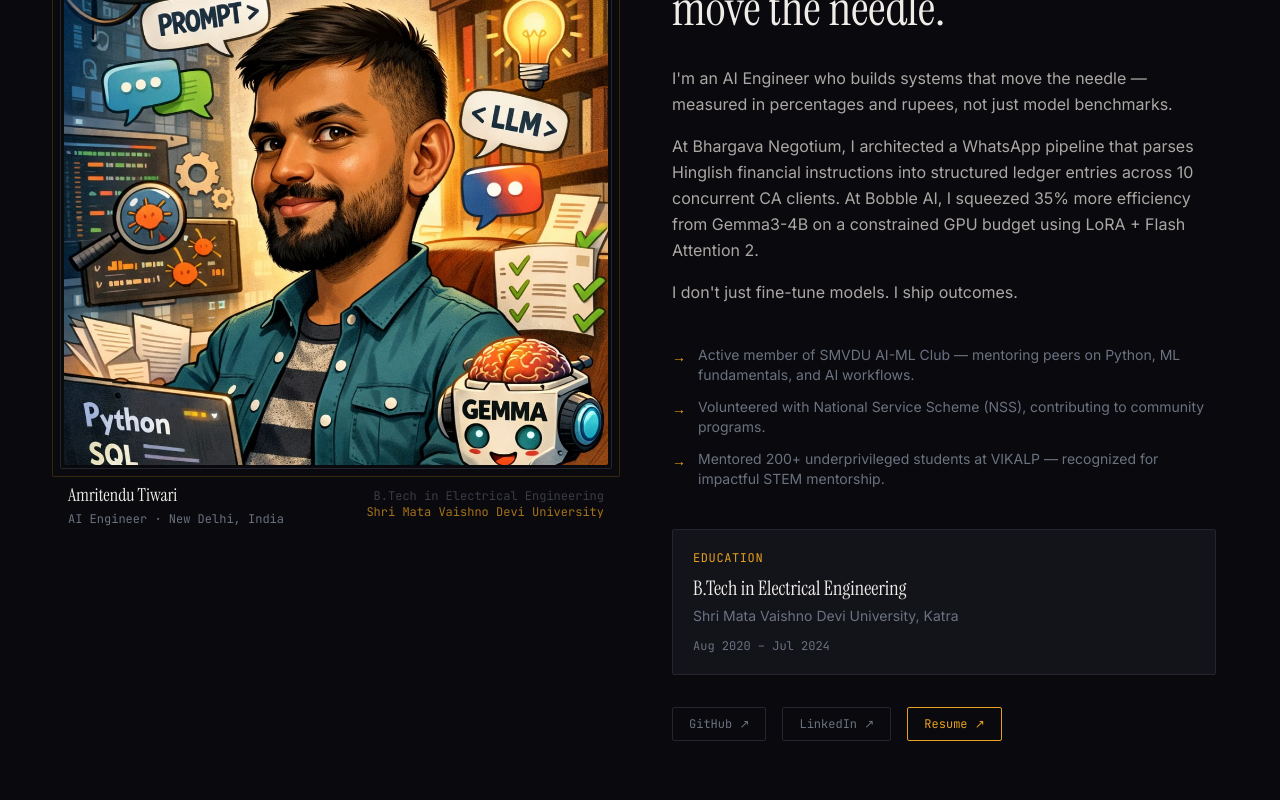
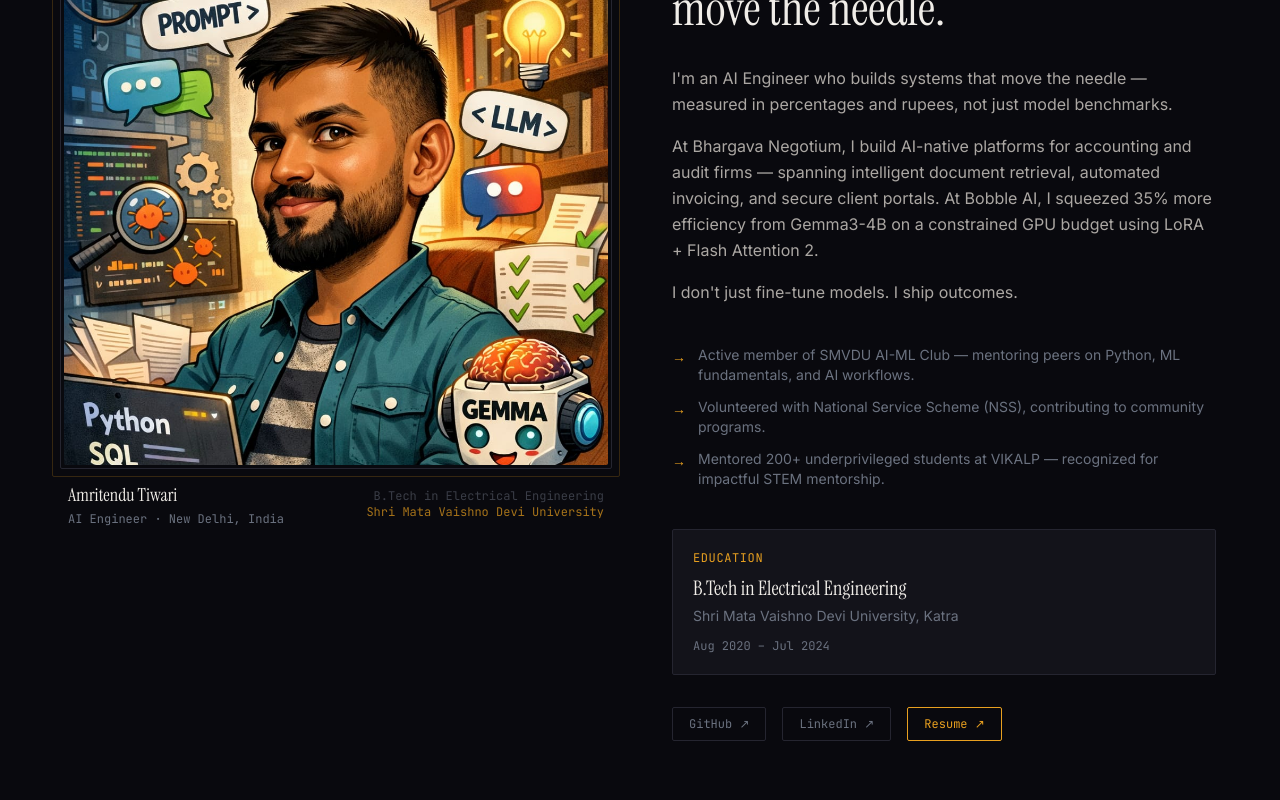
Before and after one commit to Amritendu-tiwari/amritendu-portfolio, a React (Vite) app: page / in a window 1280 px wide. Shown: the part 1080-1880 px from the top of the page. Built offline with nearby package versions, Linux system fonts and the light colour scheme.

Commit message:
add all repo links + medical AI project

```diff
--- a/src/data/site.ts
+++ b/src/data/site.ts
@@ -7,14 +7,14 @@ export const site = {
   email: 'amritendu.wrk@gmail.com',
   phone: '+91-6388443369',
   social: {
-    github: 'https://github.com/amritendu-tiwari',
+    github: 'https://github.com/Amritendu-tiwari',
     linkedin: 'https://www.linkedin.com/in/amritendu-tiwari/',
     leetcode: 'https://leetcode.com',
   },
   resumeUrl: 'https://drive.google.com/file/d/15p50rNCSrlD2sRIclMLEJI2AZf3FJgKh/view?usp=sharing',
   bio: [
     "I'm an AI Engineer who builds systems that move the needle — measured in percentages and rupees, not just model benchmarks.",
-    "At Bhargava Negotium, I architected a WhatsApp pipeline that parses Hinglish financial instructions into structured ledger entries across 10 concurrent CA clients. At Bobble AI, I squeezed 35% more efficiency from Gemma3-4B on a constrained GPU budget using LoRA + Flash Attention 2.",
+    "At Bhargava Negotium, I build AI-native platforms for accounting and audit firms — spanning intelligent document retrieval, automated invoicing, and secure client portals. At Bobble AI, I squeezed 35% more efficiency from Gemma3-4B on a constrained GPU budget using LoRA + Flash Attention 2.",
     "I don't just fine-tune models. I ship outcomes.",
   ],
   stats: [
@@ -89,10 +89,10 @@ export const projects = [
     company: 'Bhargava Negotium',
     employer: 'Bhargava Negotium',
     impact: 'Production Deployed · Multi-tenant · CA Firms',
-    description: 'Full-stack multi-tenant invoice platform for CA firms with GST calculations, live preview, PDF export, workspace login, and AI-assisted email delivery. Built for R Bhargava & Associates.',
-    tags: ['React', 'Node.js', 'SQLite', 'PDF', 'Multi-tenant'],
+    description: 'Production-deployed multi-tenant invoice platform for CA firms with AI-generated emails, automated GST payment reminders, and LLM-assisted invoice field parsing from WhatsApp messages. Live at invoicecreation.store.',
+    tags: ['React', 'Node.js', 'SQLite', 'PDF', 'GPT-4', 'Google Calendar API', 'AI Email'],
     githubUrl: '',
-    // liveUrl: 'https://invoice.invoicecreation.store/login',
+    liveUrl: 'https://invoice.invoicecreation.store/login',
   },
   {
     id: 'finaxis-chat',
@@ -101,36 +101,36 @@ export const projects = [
     company: 'Bhargava Negotium',
     employer: 'Bhargava Negotium',
     impact: 'Production Deployed · 6 Expert Modes · RAG',
-    description: 'RAG-powered AI assistant for CA firms with expert modes: Audit, Municipal, Company Law, Tax, Accounting, and Depreciation. 92,868 document chunks indexed for instant compliance queries.',
-    tags: ['RAG', 'Python', 'LLM', 'PostgreSQL', 'Vector DB'],
+    description: 'Production-deployed RAG-powered AI assistant for CA firms. Covers Audit, Municipal Law, Company Law, Tax, Accounting, and Depreciation domains. Field teams query financial documents and compliance records in natural language.',
+    tags: ['RAG', 'Python', 'LLM', 'PostgreSQL', 'Vector DB', 'LangChain'],
     githubUrl: '',
     liveUrl: '',
   },
-  // {
-  //   id: 'invoice-dash',
-  //   icon: '📊',
-  //   name: 'CA Firm Dashboard',
-  //   company: 'Bhargava Negotium',
-  //   employer: 'Bhargava Negotium',
-  //   impact: '↓ 40% missed follow-ups · Real-time KPIs',
-  //   description: 'Real-time management dashboard tracking clients, invoices, revenue, and pending amounts with Google Calendar integration for automated payment reminders and Excel export.',
-  //   tags: ['React', 'Google Sheets API', 'Google Calendar API', 'SQLite'],
-  //   githubUrl: '',
-  //   liveUrl: '',
-  // },
   {
     id: 'finaxis-login',
     icon: '🔐',
-    name: 'FinAxis Pro — Client Portal',
+    name: 'FinAxis Pro — AI Client Portal',
     company: 'Bhargava Negotium',
     employer: 'Bhargava Negotium',
     impact: 'RBAC · 10 concurrent clients · Zero data leaks',
-    description: 'Secure full-stack client portal with workspace-level RBAC, Supabase auth, document management, and AI-assisted reporting. Isolated per-client sessions with encrypted data at rest.',
-    tags: ['React', 'Supabase', 'REST APIs', 'Document Management', 'RBAC'],
+    description: 'Production-deployed secure client portal where FinAxis AI validates uploaded client documents — flagging missing fields, inconsistencies, and compliance gaps automatically. RBAC with per-workspace isolation and Supabase auth.',
+    tags: ['React', 'Supabase', 'FinAxis AI', 'Document Validation', 'RBAC', 'LLM'],
     githubUrl: '',
     liveUrl: '',
   },
   // Personal & other projects
+  {
+    id: 'medical-ai',
+    icon: '🏥',
+    name: 'Medical AI Assistant Chatbot',
+    company: 'Personal Project',
+    employer: 'Personal',
+    impact: 'AI-powered medical query assistant',
+    description: 'Intelligent medical assistant chatbot that answers health-related queries using LLM capabilities. Provides symptom guidance, medical information, and healthcare support through conversational AI.',
+    tags: ['Python', 'LLM', 'LangChain', 'ChatBot', 'Healthcare AI'],
+    githubUrl: 'https://github.com/Amritendu-tiwari/Medical-AI-Assistant-Chatbot',
+    liveUrl: '',
+  },
   {
     id: 'askyourpdf',
     icon: '🧠',
@@ -140,7 +140,7 @@ export const projects = [
     impact: 'Multi-turn Q&A over documents',
     description: 'Production-style RAG pipeline over user-uploaded PDFs using LangChain loaders, OpenAI embeddings, and ChromaDB vector store with persistent session history.',
     tags: ['LangChain', 'ChromaDB', 'OpenAI', 'RAG', 'Python'],
-    githubUrl: 'https://github.com/amritendu-tiwari',
+    githubUrl: 'https://github.com/Amritendu-tiwari/AskYourPDF',
     liveUrl: '',
   },
   {
@@ -152,7 +152,7 @@ export const projects = [
     impact: 'Multilingual audio → SEO titles',
     description: 'Django web app delivering multilingual audio transcription with speaker diarization via AssemblyAI, chained with Hugging Face T5 to auto-generate SEO blog titles.',
     tags: ['Django', 'AssemblyAI', 'HuggingFace T5', 'Python'],
-    githubUrl: 'https://github.com/amritendu-tiwari',
+    githubUrl: 'https://github.com/Amritendu-tiwari/Smart-tarnslator',
     liveUrl: '',
   },
   {
@@ -164,7 +164,19 @@ export const projects = [
     impact: '↓ 70% manual editing time',
     description: 'Real-time highlight detector monitoring OBS Studio audio spikes and chat events via WebSocket API — auto-clips and saves segments without human intervention.',
     tags: ['Python', 'OBS Studio', 'WebSocket API'],
-    githubUrl: 'https://github.com/amritendu-tiwari',
+    githubUrl: 'https://github.com/10cdivyansh/ClipWizard',
+    liveUrl: '',
+  },
+  {
+    id: 'langchain-chatbot',
+    icon: '💬',
+    name: 'LangChain Q&A Chatbot',
+    company: 'Personal Project',
+    employer: 'Personal',
+    impact: 'Stateful enterprise dialogue',
+    description: 'Stateful conversational assistant using LangChain prompt chaining and memory buffers — designed for enterprise multi-turn use cases with robust context retention.',
+    tags: ['LangChain', 'OpenAI API', 'Python', 'Memory Buffers'],
+    githubUrl: 'https://github.com/Amritendu-tiwari/Langchain-Q-A-ChatBot',
     liveUrl: '',
   },
   {
@@ -180,18 +192,6 @@ export const projects = [
     liveUrl: '',
   },
   {
-    id: 'langchain-chatbot',
-    icon: '💬',
-    name: 'LangChain Q&A Chatbot',
-    company: 'Personal Project',
-    employer: 'Personal',
-    impact: 'Stateful enterprise dialogue',
-    description: 'Stateful conversational assistant using LangChain prompt chaining and memory buffers — designed for enterprise multi-turn use cases with robust context retention.',
-    tags: ['LangChain', 'OpenAI API', 'Python', 'Memory Buffers'],
-    githubUrl: 'https://github.com/amritendu-tiwari',
-    liveUrl: '',
-  },
-  {
     id: 'device-farm',
     icon: '🔌',
     name: 'Device-Farm Jenkins Plugin',
@@ -200,7 +200,7 @@ export const projects = [
     impact: 'True parallel mobile CI',
     description: 'A Jenkins plugin that detects multiple connected Android devices without killing the ADB server while other pipelines execute — enabling true parallel mobile CI.',
     tags: ['Jenkins', 'ADB', 'CI/CD', 'PowerShell'],
-    githubUrl: 'https://github.com/amritendu-tiwari/Device-Farm',
+    githubUrl: 'https://github.com/Amritendu-tiwari/Device-Farm',
     liveUrl: '',
   },
 ]
```
